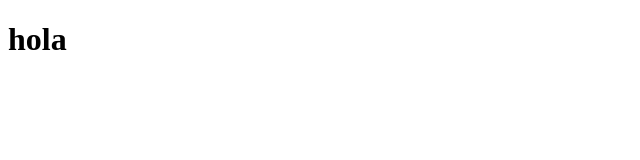
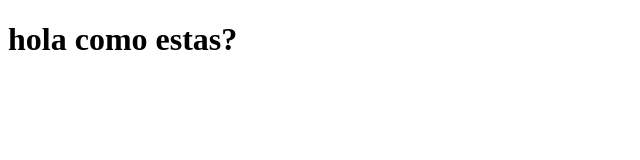
Before and after one commit to jesusdevelo/hello, a plain HTML site: page index.html in a window 1280 px wide. Shown: the whole page, without its empty margins (0-640 px from the left). Drawn offline with Linux system fonts and the light colour scheme.

Commit message:
se modifico titulo

```diff
--- a/index.html
+++ b/index.html
@@ -6,6 +6,6 @@
     <title>Demo git </title>
 </head>
 <body>
-    <h1>hola</h1>
+    <h1>hola como estas?</h1>
 </body>
 </html>
```
